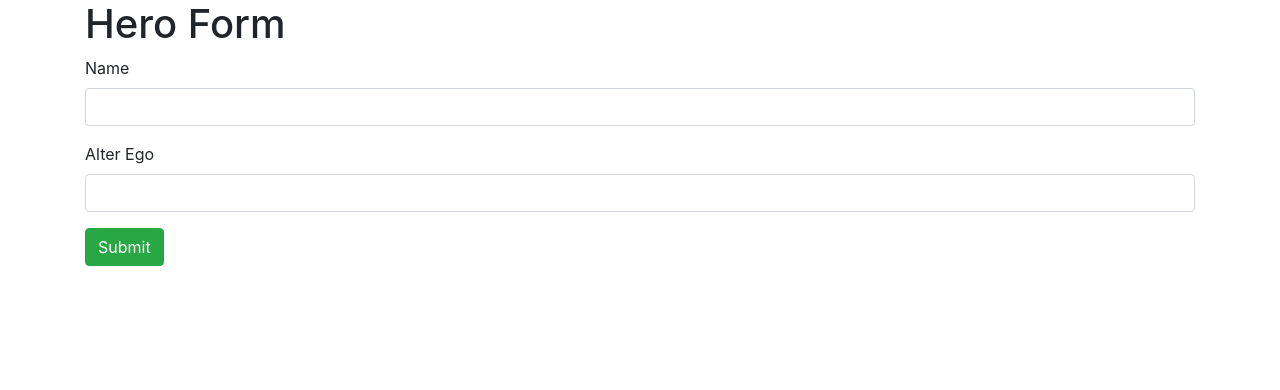
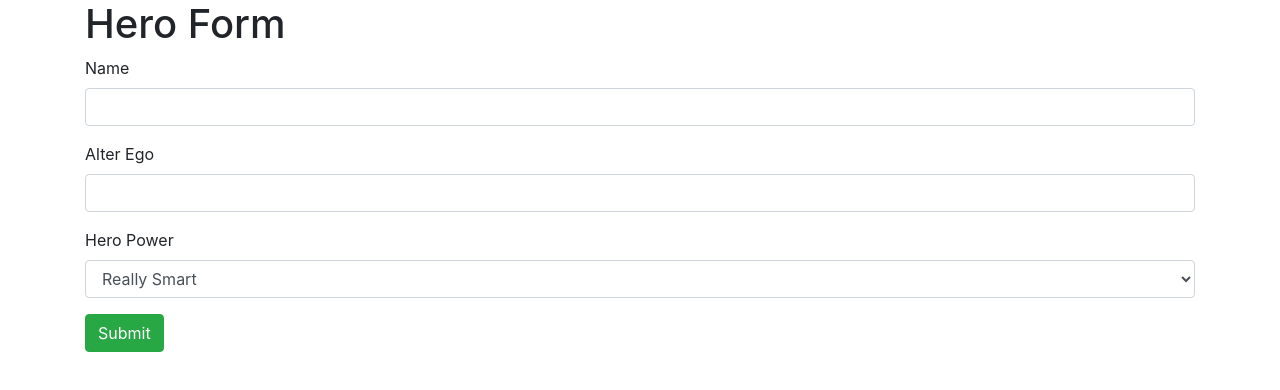
Before and after one commit to anshulrts/AngularBook, an Angular app: page / in a window 1280 px wide. Shown: the top 390 px of the page. Built offline with nearby package versions, Linux system fonts and the light colour scheme.

Commit message:
Add a select tag using *ngFor

```diff
--- a/src/app/hero-form/hero-form.component.html
+++ b/src/app/hero-form/hero-form.component.html
@@ -11,6 +11,13 @@
         <input type="text" class="form-control" id="alterEgo">
       </div>
 
+      <div class="form-group">
+          <label for="power">Hero Power</label>
+          <select id="power" class="form-control" required>
+            <option *ngFor="let power of powers" [value]="power">{{power}}</option>
+          </select>
+      </div>
+
       <button type="submit" class="btn btn-success">Submit</button>
 
     </form>
```
